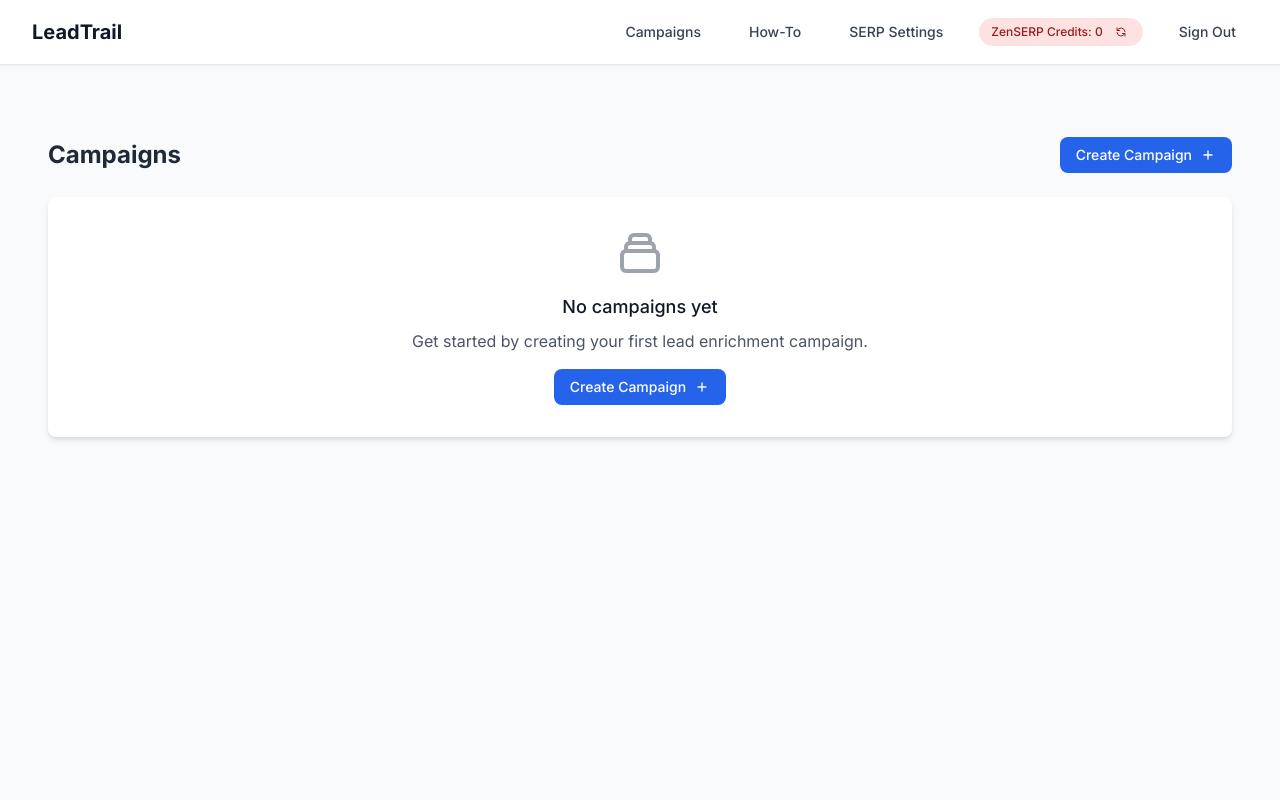
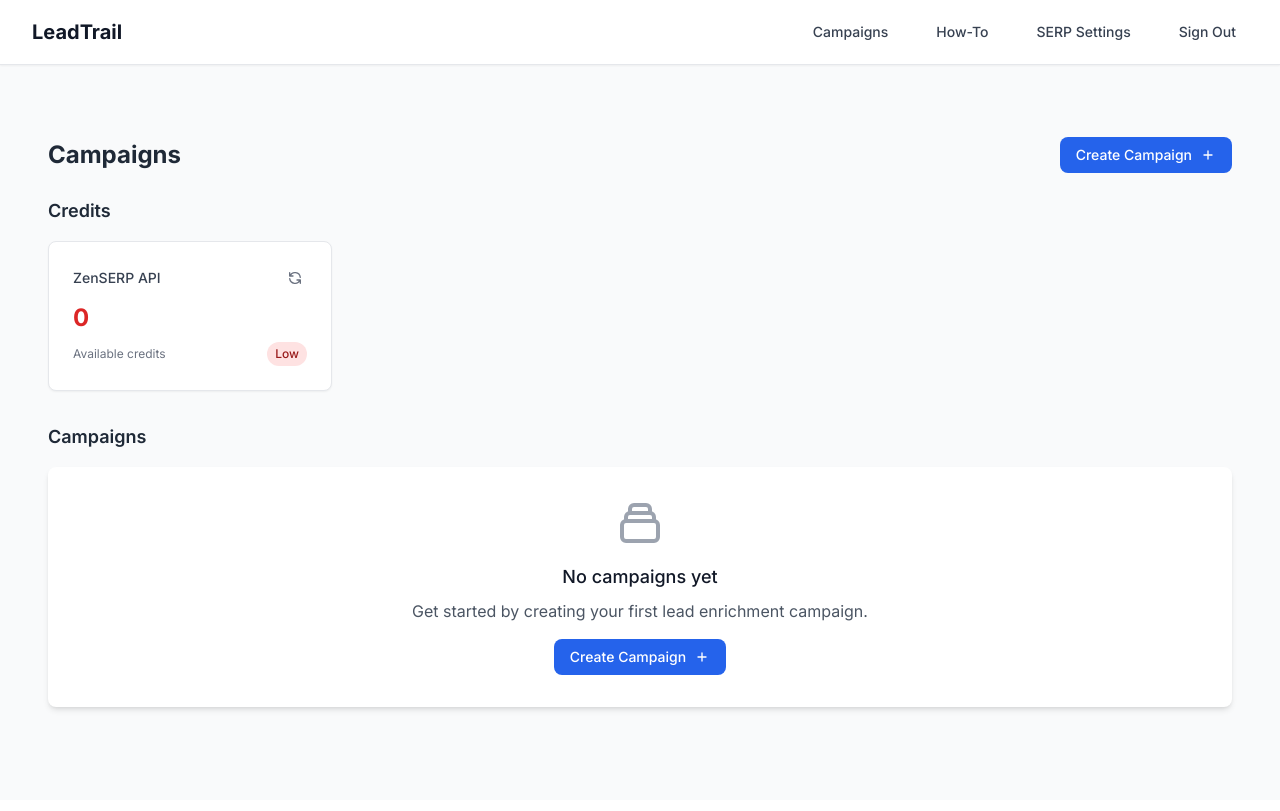
Before and after one commit to mohsiniscoding/leadtrail, a Django app: page / in a window 1280 px wide. Before the commit the page ends 442 px from the top, so only its background shows below. Run offline with Django 5.2, Linux system fonts and the light colour scheme; the visitor is signed in with stand-in values (Sample User, id 1); data comes from the database, SQL or seed files in the repository; data that the repository does not hold is empty; parts of the project's set-up code (start-up, migrations or seed data) failed here and were passed over; some libraries are stand-ins or nearby versions.

Commit message:
improved linkedin review process

```diff
--- a/leadtrail/portal/views.py
+++ b/leadtrail/portal/views.py
@@ -511,9 +511,7 @@ class LinkedinEmployeeReviewView(ListView):
             linkedin_review, created = LinkedinEmployeeReview.objects.get_or_create(
                 company_number=company,
                 defaults={
-                    'approved_employee_urls': [],
-                    'source_breakdown': {},
-                    'review_status': 'PENDING'
+                    'approved_employee_urls': []
                 }
             )
 
@@ -543,22 +541,22 @@ class LinkedinEmployeeReviewView(ListView):
 
                 approved_urls_with_source.append(url_data)
 
-            # Update the review record
-            linkedin_review.approved_employee_urls = approved_urls_with_source
-            linkedin_review.source_breakdown = source_breakdown
-            linkedin_review.review_status = 'APPROVED' if approved_urls else 'PENDING'
-            linkedin_review.save()
+            # Handle the review record based on whether URLs are approved
+            if approved_urls:
+                # Update the review record with approved URLs
+                linkedin_review.approved_employee_urls = approved_urls_with_source
+                linkedin_review.save()
 
-            # Success message
-            if approved_urls:
                 messages.success(
                     request,
                     f"✓ {len(approved_urls)} LinkedIn profile(s) approved for Company #{company.company_number}"
                 )
             else:
+                # Delete the review record if no URLs are selected
+                linkedin_review.delete()
                 messages.info(
                     request,
-                    f"No LinkedIn profiles selected for Company #{company.company_number}"
+                    f"No LinkedIn profiles selected for Company #{company.company_number}. Review record removed."
                 )
 
         except Exception as e:
--- a/leadtrail/templates/base.html
+++ b/leadtrail/templates/base.html
@@ -87,16 +87,6 @@
             <a href="{% url 'portal:serp_settings' %}" class="text-gray-700 hover:text-blue-600 px-3 py-2 rounded-md text-sm font-medium transition-colors">
               SERP Settings
             </a>
-            {% if zenserp_quota %}
-              <span class="inline-flex items-center px-3 py-1 rounded-full text-xs font-medium {% if zenserp_quota.available_credits < 100 %}bg-red-100 text-red-800{% else %}bg-green-100 text-green-800{% endif %}">
-                ZenSERP Credits: {{ zenserp_quota.available_credits }}
-                <button onclick="refreshZenSERPQuota()" class="ml-2 p-1 rounded hover:bg-white hover:bg-opacity-20 transition-colors" title="Refresh quota">
-                  <svg class="w-3 h-3" fill="none" stroke="currentColor" viewBox="0 0 24 24">
-                    <path stroke-linecap="round" stroke-linejoin="round" stroke-width="2" d="M4 4v5h.582m15.356 2A8.001 8.001 0 004.582 9m0 0H9m11 11v-5h-.581m0 0a8.003 8.003 0 01-15.357-2m15.357 2H15"></path>
-                  </svg>
-                </button>
-              </span>
-            {% endif %}
             <a href="{% url 'account_logout' %}" class="text-gray-700 hover:text-blue-600 px-3 py-2 rounded-md text-sm font-medium transition-colors">
               {% translate "Sign Out" %}
             </a>
@@ -205,7 +195,7 @@
       function refreshZenSERPQuota() {
         const button = event.target.closest('button');
         const icon = button.querySelector('svg');
-        const chip = button.closest('span');
+        const card = button.closest('.bg-white');
 
         // Add spinning animation
         icon.style.animation = 'spin 1s linear infinite';
@@ -224,15 +214,22 @@
         .then(response => response.json())
         .then(data => {
           if (data.success) {
-            // Update the displayed credits
-            const creditText = chip.firstChild;
-            if (creditText.nodeType === Node.TEXT_NODE) {
-              creditText.textContent = `ZenSERP Credits: ${data.available_credits}`;
+            // Update the displayed credits in the card
+            const creditDisplay = card.querySelector('.text-2xl');
+            if (creditDisplay) {
+              creditDisplay.textContent = data.available_credits;
+              // Update color based on new credits
+              creditDisplay.className = creditDisplay.className.replace(/text-(red|green)-600/,
+                data.available_credits < 100 ? 'text-red-600' : 'text-green-600');
             }
 
-            // Update chip color based on new credits
-            chip.className = chip.className.replace(/bg-(red|green)-100 text-(red|green)-800/,
-              data.available_credits < 100 ? 'bg-red-100 text-red-800' : 'bg-green-100 text-green-800');
+            // Update status badge
+            const statusBadge = card.querySelector('.inline-flex.items-center.px-2.py-1');
+            if (statusBadge) {
+              statusBadge.className = statusBadge.className.replace(/bg-(red|green)-100 text-(red|green)-800/,
+                data.available_credits < 100 ? 'bg-red-100 text-red-800' : 'bg-green-100 text-green-800');
+              statusBadge.textContent = data.available_credits < 100 ? 'Low' : 'Active';
+            }
 
             // Show success message briefly
             const originalTitle = button.title;
--- a/leadtrail/templates/portal/campaigns.html
+++ b/leadtrail/templates/portal/campaigns.html
@@ -18,8 +18,39 @@
     </a>
   </div>
 
-  <!-- Campaigns List -->
-  <div class="space-y-6">
+  <!-- Credits Section -->
+  <div class="mb-8">
+    <h2 class="text-lg font-semibold text-gray-800 mb-4">Credits</h2>
+    <div class="grid grid-cols-1 md:grid-cols-2 lg:grid-cols-4 gap-4">
+      <!-- ZenSERP Credits Card -->
+      {% if zenserp_quota %}
+        <div class="bg-white rounded-lg shadow-sm border border-gray-200 p-6">
+          <div class="flex items-center justify-between mb-3">
+            <h3 class="text-sm font-medium text-gray-700">ZenSERP API</h3>
+            <button onclick="refreshZenSERPQuota()" class="p-1 rounded hover:bg-gray-100 transition-colors" title="Refresh quota">
+              <svg class="w-4 h-4 text-gray-500" fill="none" stroke="currentColor" viewBox="0 0 24 24">
+                <path stroke-linecap="round" stroke-linejoin="round" stroke-width="2" d="M4 4v5h.582m15.356 2A8.001 8.001 0 004.582 9m0 0H9m11 11v-5h-.581m0 0a8.003 8.003 0 01-15.357-2m15.357 2H15"></path>
+              </svg>
+            </button>
+          </div>
+          <div class="text-2xl font-bold {% if zenserp_quota.available_credits < 100 %}text-red-600{% else %}text-green-600{% endif %} mb-2">
+            {{ zenserp_quota.available_credits }}
+          </div>
+          <div class="flex items-center justify-between">
+            <span class="text-xs text-gray-500">Available credits</span>
+            <span class="inline-flex items-center px-2 py-1 rounded-full text-xs font-medium {% if zenserp_quota.available_credits < 100 %}bg-red-100 text-red-800{% else %}bg-green-100 text-green-800{% endif %}">
+              {% if zenserp_quota.available_credits < 100 %}Low{% else %}Active{% endif %}
+            </span>
+          </div>
+        </div>
+      {% endif %}
+    </div>
+  </div>
+
+  <!-- Campaigns Section -->
+  <div class="mb-8">
+    <h2 class="text-lg font-semibold text-gray-800 mb-4">Campaigns</h2>
+    <div class="space-y-6">
     {% if campaigns %}
       {% for campaign in campaigns %}
       <!-- Full Width Campaign Card -->
@@ -477,30 +508,7 @@
                   </div>
                   <div id="linkedin-employee-review-progress-{{ campaign.id }}">
                     {% with stats=campaign.linkedin_employee_review_stats %}
-                      <p class="text-sm text-gray-600 mb-2">{{ stats.reviewed_companies }}/{{ stats.eligible_companies }} companies reviewed</p>
-                      <div class="flex space-x-4 text-xs text-gray-500">
-                        <div class="relative group">
-                          <span class="cursor-help">👥 {{ stats.total_approved }} employees approved</span>
-                          <div class="absolute bottom-full left-1/2 transform -translate-x-1/2 mb-2 px-3 py-2 text-xs text-white bg-gray-900 rounded-lg shadow-lg opacity-0 group-hover:opacity-100 transition-opacity duration-300 pointer-events-none z-50 w-64">
-                            {{ stats.total_approved }} LinkedIn employee profiles have been approved out of {{ stats.total_urls_found }} found across all reviewed companies
-                            <div class="absolute top-full left-1/2 transform -translate-x-1/2 border-4 border-transparent border-t-gray-900"></div>
-                          </div>
-                        </div>
-                        <div class="relative group">
-                          <span class="cursor-help">🎯 {{ stats.approval_rate }}% approval rate</span>
-                          <div class="absolute bottom-full left-1/2 transform -translate-x-1/2 mb-2 px-3 py-2 text-xs text-white bg-gray-900 rounded-lg shadow-lg opacity-0 group-hover:opacity-100 transition-opacity duration-300 pointer-events-none z-50 w-64">
-                            {{ stats.companies_with_approvals }} out of {{ stats.reviewed_companies }} reviewed companies have at least one approved employee profile
-                            <div class="absolute top-full left-1/2 transform -translate-x-1/2 border-4 border-transparent border-t-gray-900"></div>
-                          </div>
-                        </div>
-                        <div class="relative group">
-                          <span class="cursor-help">📊 {{ stats.total_urls_found }} total found</span>
-                          <div class="absolute bottom-full left-1/2 transform -translate-x-1/2 mb-2 px-3 py-2 text-xs text-white bg-gray-900 rounded-lg shadow-lg opacity-0 group-hover:opacity-100 transition-opacity duration-300 pointer-events-none z-50 w-64">
-                            {{ stats.total_urls_found }} LinkedIn employee profile URLs found across all reviewed companies from both website crawling and LinkedIn discovery
-                            <div class="absolute top-full left-1/2 transform -translate-x-1/2 border-4 border-transparent border-t-gray-900"></div>
-                          </div>
-                        </div>
-                      </div>
+                      <p class="text-sm text-gray-600 mb-2">{{ campaign.companies_with_approved_employees }}/{{ campaign.linkedin_lookup_stats.completed_lookups }} approved companies</p>
                     {% endwith %}
                   </div>
                 </div>
@@ -541,6 +549,7 @@
         </a>
       </div>
     {% endif %}
+    </div>
   </div>
 </div>
 
```
Also changed, not shown: leadtrail/portal/models.py (+19 -40 lines).
